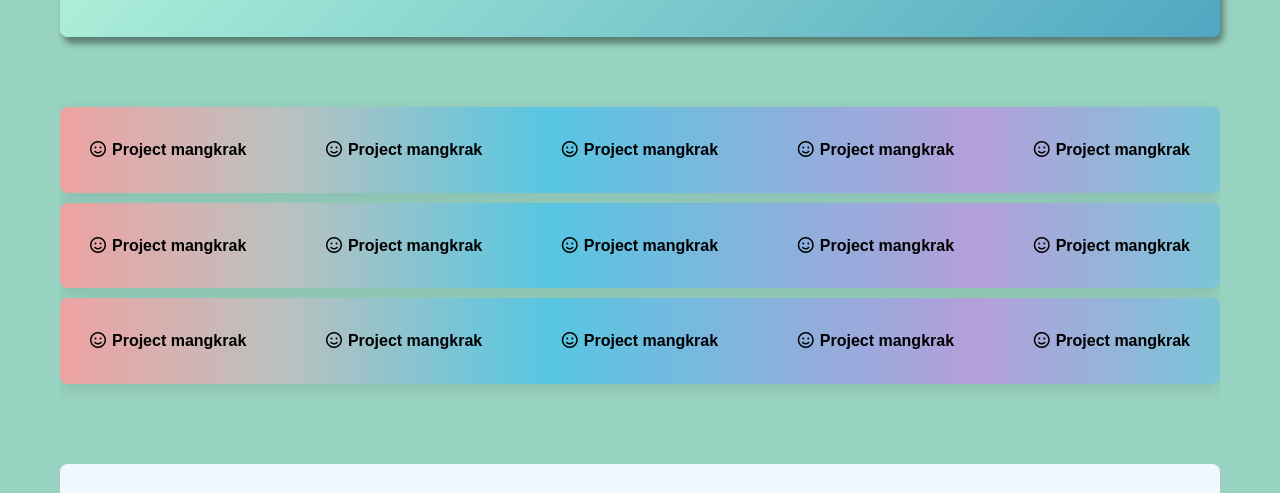
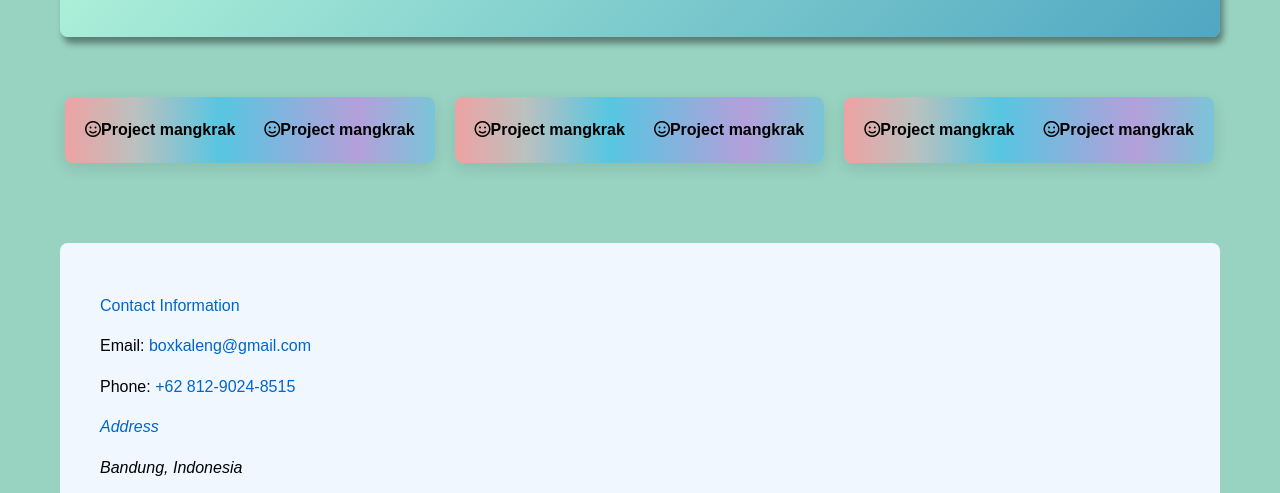
Before and after one commit to revou-fsse-feb25/milestone-1-boxkalengx, a plain HTML site: page index.html in a window 1280 px wide. Shown: the part 1797-2290 px from the top of the page. Drawn offline with nearby package versions, Linux system fonts and the light colour scheme.

Commit message:
add new grid

```diff
--- a/index.html
+++ b/index.html
@@ -76,34 +76,36 @@
 
         </div>
     </section>
+
+    <div class="row">
   <div class="grid-1">
     <div class="grid-card">
     <H1 class="project"><i class="fa-regular fa-face-smile"></i>Project mangkrak</H1>
     <p class="loading"><i class="fa-regular fa-face-smile"></i>Project mangkrak</p>
-    <p class="3"><i class="fa-regular fa-face-smile"></i>Project mangkrak</p>
-    <p class="3"><i class="fa-regular fa-face-smile"></i>Project mangkrak</p>
-    <p class="3"><i class="fa-regular fa-face-smile"></i>Project mangkrak</p>
+
 
   </div>
-</section>
+  </div>
   <div class="grid-1">
     <div class="grid-card">
     <H1 class="project"><i class="fa-regular fa-face-smile"></i>Project mangkrak</H1>
     <p class="loading"><i class="fa-regular fa-face-smile"></i>Project mangkrak</p>
-  <p class="3"><i class="fa-regular fa-face-smile"></i>Project mangkrak</p>
-  <p class="3"><i class="fa-regular fa-face-smile"></i>Project mangkrak</p>
-  <p class="3"><i class="fa-regular fa-face-smile"></i>Project mangkrak</p>
 
-</div></section>
+
+  </div>
+  </div>
   <div class="grid-1">
     <div class="grid-card">
     <H1 class="project"><i class="fa-regular fa-face-smile"></i>Project mangkrak</H1>
     <p class="loading"><i class="fa-regular fa-face-smile"></i>Project mangkrak</p>
-  <p class="3"><i class="fa-regular fa-face-smile"></i>Project mangkrak</p>
-  <p class="3"><i class="fa-regular fa-face-smile"></i>Project mangkrak</p>
-  <p class="3"><i class="fa-regular fa-face-smile"></i>Project mangkrak</p>
+
 
   </div>
+  </div>
+  </div>
+</section>
+
+
     <!-- Footer Section -->
     <footer class="page-footer">
         <h2 class="footer-heading">Contact Information</h2>
--- a/styles.css
+++ b/styles.css
@@ -2,16 +2,15 @@
   margin: 0;
   padding: 0;
   box-sizing: border-box;
-    font-family:sans-serif
+  font-family: sans-serif;
 }
 
 body {
   line-height: 1.6;
-background-color: #98D2C0;
+  background-color: #98d2c0;
   max-width: 1200px;
   margin: 0 auto;
   padding: 0 20px;
-
 }
 
 /* Header & Navigation */
@@ -19,7 +18,7 @@ padding: 0 20px;
   padding: 20px 0;
   position: sticky;
   top: 0;
-    background-color: #98D2C0;
+  background-color: #98d2c0;
   backdrop-filter: blur(10px);
   z-index: 100;
   display: flex;
@@ -30,7 +29,7 @@ padding: 0 20px;
   flex-direction: row-reverse;
 }
 
-.nav-link i{
+.nav-link i {
   margin-right: 18px;
 }
 .main-navigation {
@@ -76,7 +75,7 @@ padding: 0 20px;
 }
 
 .nav-link::after {
-    content: '';
+  content: "";
   position: absolute;
   width: 0;
   height: 2px;
@@ -95,14 +94,14 @@ padding: 0 20px;
   height: calc(100vh - 100px);
   display: flex;
   grid-area: auto;
-    background-image: linear-gradient(-225deg, #B7F8DB 0%, #50A7C2 100%);
+  background-image: linear-gradient(-225deg, #b7f8db 0%, #50a7c2 100%);
   flex-direction: column;
   justify-content: center;
   padding: 60px 0;
   margin-bottom: 40px;
   position: relative;
   border-radius: 8px;
-    box-shadow: 3.2px 6.4px 6.4px hsl(0deg 0% 0% / 0.40);
+  box-shadow: 3.2px 6.4px 6.4px hsl(0deg 0% 0% / 0.4);
 }
 
 .main-heading {
@@ -113,8 +112,8 @@ padding: 0 20px;
   font-weight: 700;
 }
 
-.subtitle-mini{
-    color:rgb(255, 255, 255)
+.subtitle-mini {
+  color: rgb(255, 255, 255);
 }
 
 .subtitle {
@@ -132,7 +131,8 @@ padding: 0 20px;
 }
 
 @keyframes bounce {
-    0%, 100% {
+  0%,
+  100% {
     transform: translateY(0);
   }
   50% {
@@ -140,14 +140,13 @@ padding: 0 20px;
   }
 }
 
-
 .cta-button {
   display: inline-block;
   background-image: linear-gradient(to top, #ff0844 0%, #ffb199 100%);
   color: white;
   padding: 12px 30px;
   border-radius: 4px;
-    text-decoration:none;
+  text-decoration: none;
   font-weight: 1000;
   transition: background-color 0.3s, transform 0.2s;
   transition: background 0.3s;
@@ -157,18 +156,17 @@ padding: 0 20px;
 .cta-button:hover {
   background-image: linear-gradient(to top, #ff0844 0%, #ffb199 100%);
   transform: translateY(-2px);
-
 }
 
 /* Content Sections */
 .content-section {
   margin: 60px 0;
   padding: 40px;
-    background-image: linear-gradient(-225deg, #B7F8DB 0%, #50A7C2 100%);
+  background-image: linear-gradient(-225deg, #b7f8db 0%, #50a7c2 100%);
   border-radius: 8px;
-    box-shadow: 0 5px 15px rgba(0,0,0,0.03);
+  box-shadow: 0 5px 15px rgba(0, 0, 0, 0.03);
   transition: transform 0.3s;
-    box-shadow: 3.2px 6.4px 6.4px hsl(0deg 0% 0% / 0.40);
+  box-shadow: 3.2px 6.4px 6.4px hsl(0deg 0% 0% / 0.4);
 }
 
 .content-section:hover {
@@ -184,7 +182,7 @@ padding: 0 20px;
 }
 
 .section-heading::after {
-    content: '';
+  content: "";
   position: absolute;
   bottom: 0;
   left: 0;
@@ -224,27 +222,34 @@ padding: 0 20px;
   transform: scale(1.05);
 }
 
+.row {
+  margin: 0 -5px;
+}
+
+/* Clear floats after the columns */
+.row:after {
+  content: "";
+  display: table;
+  clear: both;
+}
+
 /* Featured Projects */
-.grid-1{
-    display: flex;
-    width: 100%;
-    overflow: hidden;
-    padding: 10px 0;
-    flex-direction: column;
-    justify-items: center;
-    grid-area: auto;
-
+.grid-1 {
+  float: left;
+  width: 33.3%;
+  padding: 0 10px;
 }
 
 .grid-card {
+  padding: 20px;
+  text-align: center;
   background-image: linear-gradient(to right, #eea2a2 0%, #bbc1bf 19%, #57c6e1 42%, #b49fda 79%, #7ac5d8 100%);
   border-radius: 8px;
   box-shadow: 0 5px 15px rgba(0, 0, 0, 0.1);
-    padding: 30px;
   font-family: "Lato", sans-serif;
   font-weight: 700;
+  display: flex;
   font-style: normal;
-    display: flex;
   justify-content: space-between;
   align-items: center;
   gap: 20px;
@@ -252,13 +257,11 @@ padding: 0 20px;
   transition: background 0.3s;
   animation: bounce 0.5s ease-in-out infinite;
 }
-.grid-card i{
-    margin-right:6px;
+.grid-card i {
 }
 
-.grid-1 i{
+.grid-1 i {
   list-style: none;
-    position: relative;
 }
 
 /* Footer */
@@ -303,15 +306,15 @@ padding: 0 20px;
   margin-bottom: 30px;
 }
 
-.footer-link:hover{
+.footer-link:hover {
   margin-right: 4px;
 }
 .footer-link {
   margin-right: 4px;
 }
-.footer-link i{
-    margin-right: 4px;}
-
+.footer-link i {
+  margin-right: 4px;
+}
 
 .copyright-text {
   margin-top: 40px;
```
Lines whose indentation alone changed are shown as unchanged.
